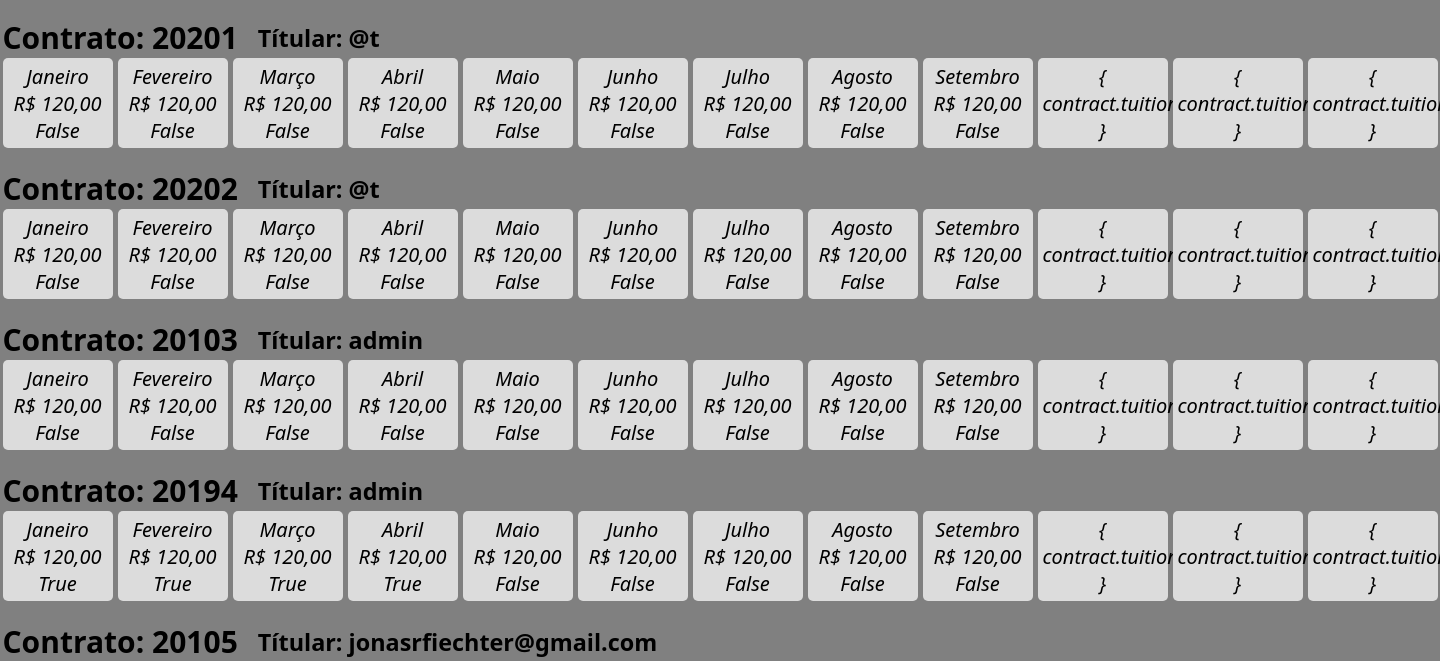
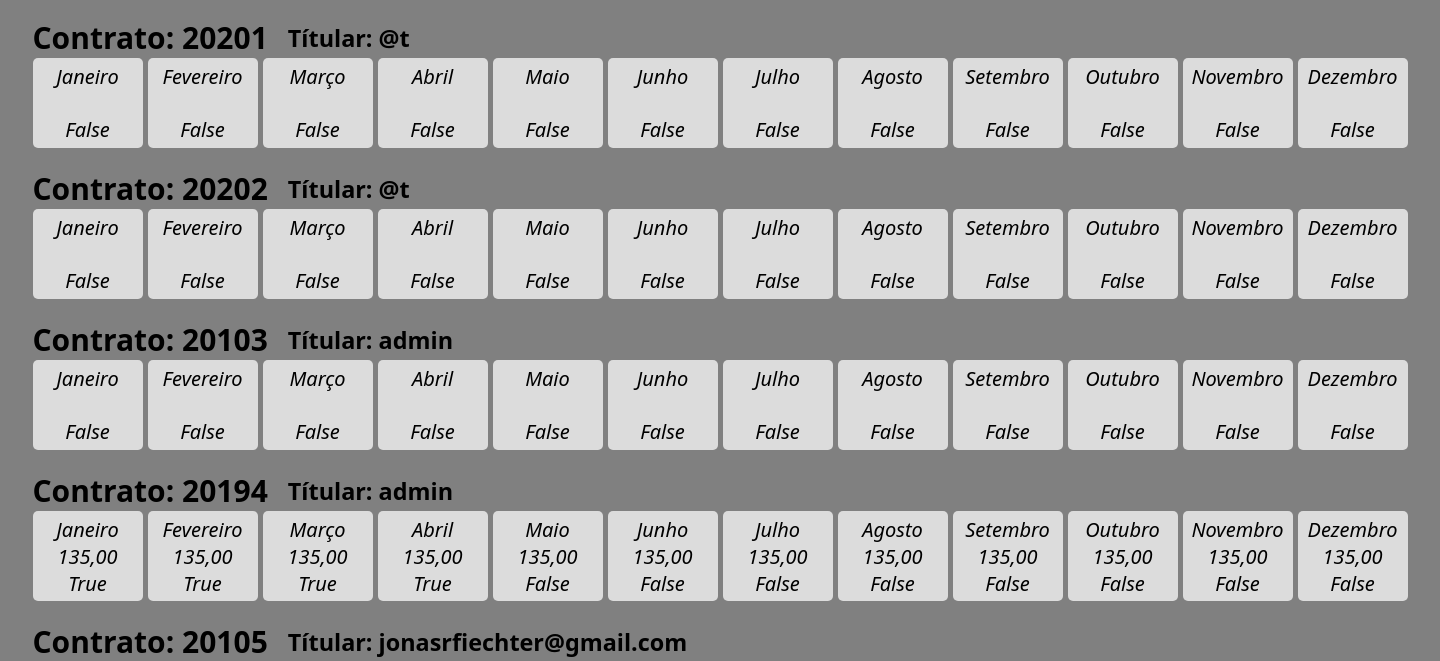
Before and after one commit to JonasFiechter/kings_web, a Django app: template billing/templates/billing/index.html in a window 1440 px wide; the page is wider, and only the part inside the window is pictured. Shown: the part 67-728 px from the top of that part. Run offline with Django 4.2, Linux system fonts and the light colour scheme; the template is opened without the code that fills it: values that come from a table or form of the project are taken from there, others are empty; data comes from the database, SQL or seed files in the repository; both versions use the stored data as it was after the commit; parts of the project's set-up code (start-up, migrations or seed data) failed here and were passed over.

Commit message:
adjustments

```diff
--- a/billing/models.py
+++ b/billing/models.py
@@ -42,6 +42,10 @@ class Contract(models.Model):
     )
     value = models.FloatField(
         verbose_name='Valor',
+        null=True
+    )
+    tuition_value = models.FloatField(
+        verbose_name='Mensalidade',
         null=True
     )
     registration_fee = models.FloatField(
--- a/billing/templates/billing/index.html
+++ b/billing/templates/billing/index.html
@@ -21,52 +21,64 @@
           <ul class="contract-months">
             <li>
               <div>Janeiro</div>
-              <div>R$ 120,00</div>
+              <div>{{ contract.tuition_value|floatformat:2 }}</div>
               <div>{{ contract.tuition_jan }}</div>
             </li>
             <li>
               <div>Fevereiro</div>
-              <div>R$ 120,00</div>
+              <div>{{ contract.tuition_value|floatformat:2 }}</div>
               <div>{{ contract.tuition_feb }}</div>
             </li>
             <li>
               <div>Março</div>
-              <div>R$ 120,00</div>
+              <div>{{ contract.tuition_value|floatformat:2 }}</div>
               <div>{{ contract.tuition_mar }}</div>
             </li>
             <li>
               <div>Abril</div>
-              <div>R$ 120,00</div>
+              <div>{{ contract.tuition_value|floatformat:2 }}</div>
               <div>{{ contract.tuition_apr }}</div>
             </li>
             <li>
               <div>Maio</div>
-              <div>R$ 120,00</div>
+              <div>{{ contract.tuition_value|floatformat:2 }}</div>
               <div>{{ contract.tuition_may }}</div>
             </li>
             <li>
               <div>Junho</div>
-              <div>R$ 120,00</div>
+              <div>{{ contract.tuition_value|floatformat:2 }}</div>
               <div>{{ contract.tuition_jun }}</div>
             </li>
             <li>
               <div>Julho</div>
-              <div>R$ 120,00</div>
+              <div>{{ contract.tuition_value|floatformat:2 }}</div>
               <div>{{ contract.tuition_jul }}</div>
             </li>
             <li>
               <div>Agosto</div>
-              <div>R$ 120,00</div>
+              <div>{{ contract.tuition_value|floatformat:2 }}</div>
               <div>{{ contract.tuition_aug }}</div>
             </li>
             <li>
               <div>Setembro</div>
-              <div>R$ 120,00</div>
+              <div>{{ contract.tuition_value|floatformat:2 }}</div>
               <div>{{ contract.tuition_set }}</div>
             </li>
-            <li>{ contract.tuition_oct }</li>
-            <li>{ contract.tuition_nov }</li>
-            <li>{ contract.tuition_dec }</li>
+            <li>
+              <div>Outubro</div>
+              <div>{{ contract.tuition_value|floatformat:2 }}</div>
+              <div>{{ contract.tuition_oct }}</div>
+            </li>
+            <li>
+              <div>Novembro</div>
+              <div>{{ contract.tuition_value|floatformat:2 }}</div>
+              <div>{{ contract.tuition_nov }}</div>
+            </li>
+            <li>
+              <div>Dezembro</div>
+              <div>{{ contract.tuition_value|floatformat:2 }}</div>
+              <div>{{ contract.tuition_dec }}</div>
+            </li>
           </ul>
         </div>
       {% endfor %}
```
Also changed, not shown: billing/views.py (+5 -4 lines), billing/migrations/0006_contract_tuition_value.py (added), db.sqlite3.
